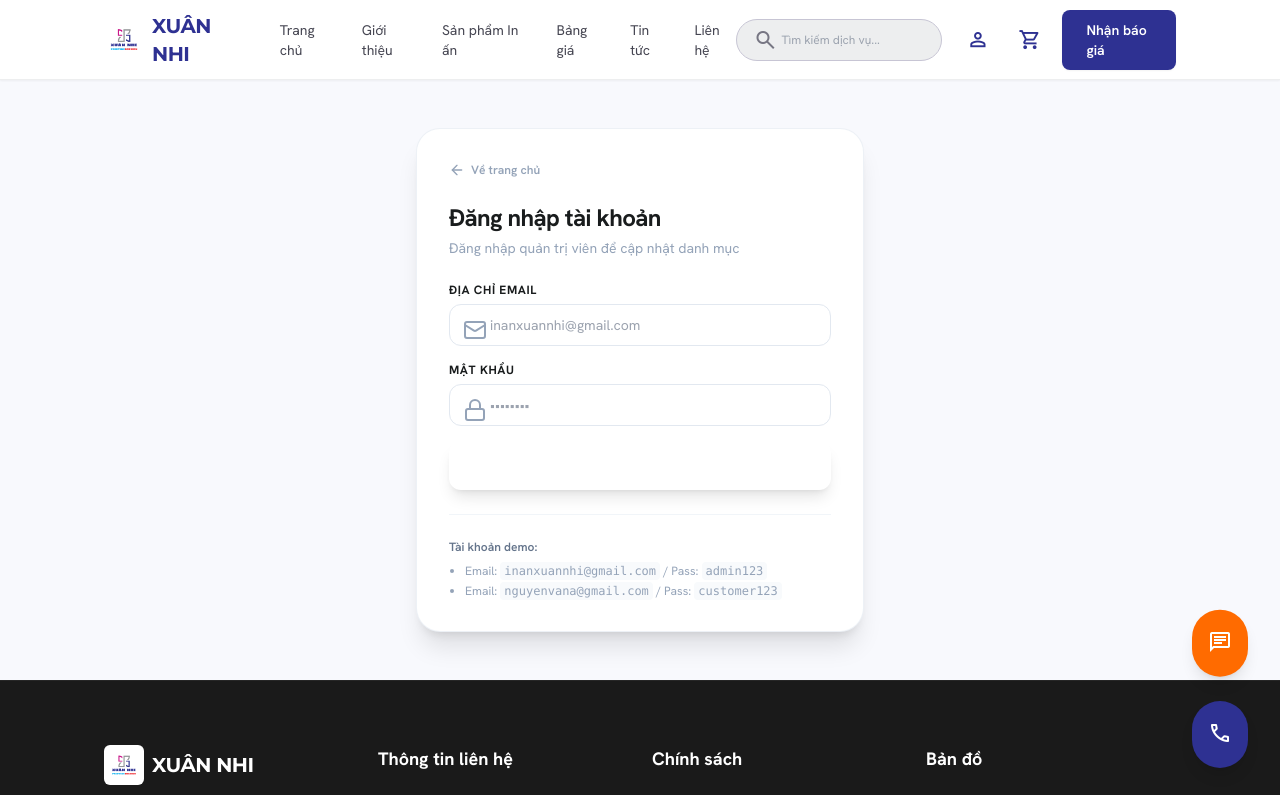
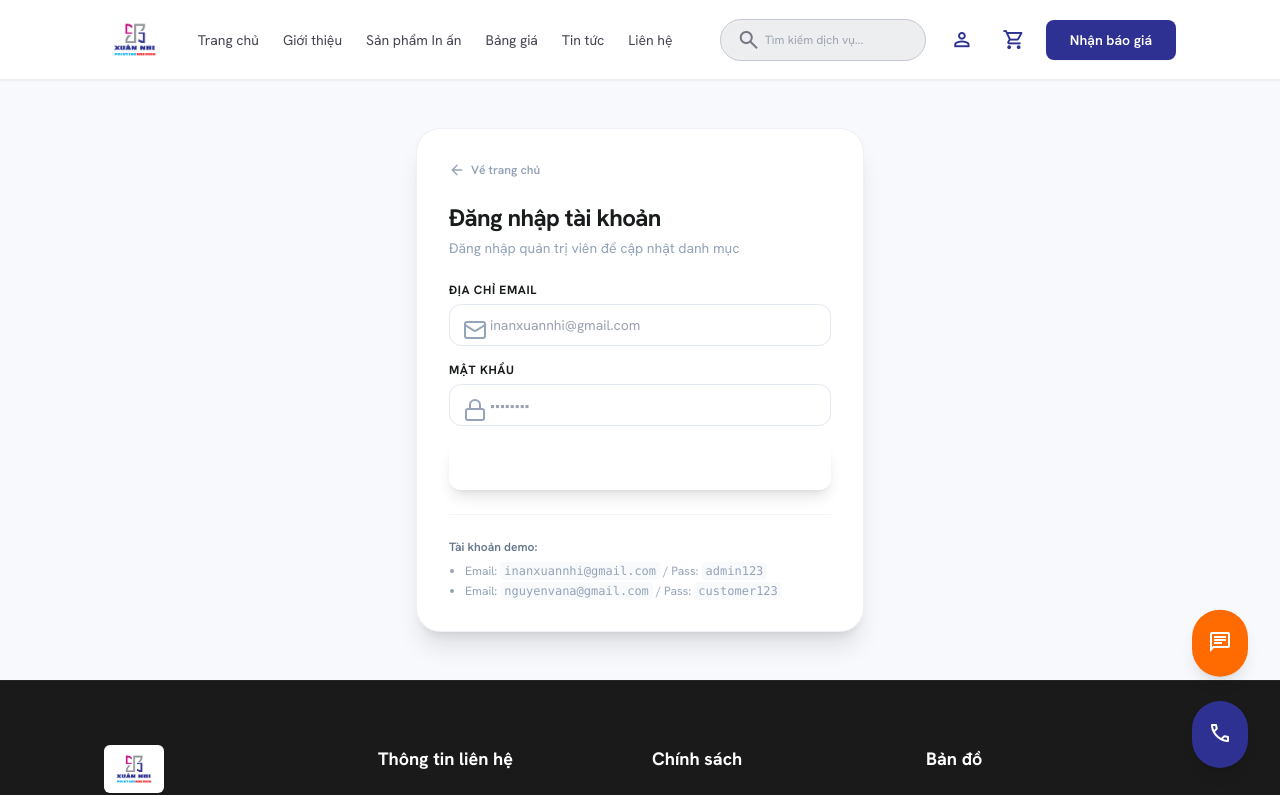
Before and after one commit to HoangDongDong/PrintingXuanNhi, a React (Vite) app in the folder frontend/: page /login in a window 1280 px wide. Shown: the top 795 px of the page. Built offline with nearby package versions, Linux system fonts and the light colour scheme; no server answers.

Commit message:
design: show only logo image in header and footer without brand text

```diff
--- a/frontend/src/components/Footer.jsx
+++ b/frontend/src/components/Footer.jsx
@@ -7,11 +7,8 @@ export default function Footer() {
       <div className="grid grid-cols-1 md:grid-cols-4 gap-gutter px-margin-mobile md:px-margin-desktop py-16 max-w-[1200px] mx-auto">
         {/* Brand Column */}
         <div className="space-y-6">
-          <Link to="/" className="flex items-center gap-2">
-            <img src="/logo.png" alt="Xuân Nhĩ Logo" className="h-10 w-10 object-contain bg-white rounded-md p-0.5" />
-            <span className="font-display-lg text-xl font-bold text-paper-white tracking-tight">
-              XUÂN NHI
-            </span>
+          <Link to="/" className="flex items-center">
+            <img src="/logo.png" alt="Xuân Nhĩ Logo" className="h-12 w-auto max-h-12 object-contain bg-white rounded-md p-1" />
           </Link>
           <p className="text-surface-variant text-sm opacity-80 leading-relaxed max-w-xs">
             Đơn vị cung cấp giải pháp in ấn hàng đầu Việt Nam. Cam kết chất lượng, tiến độ và sự hài lòng tuyệt đối của khách hàng.
--- a/frontend/src/components/Header.jsx
+++ b/frontend/src/components/Header.jsx
@@ -18,11 +18,8 @@ export default function Header() {
       <nav className="flex justify-between items-center px-margin-mobile md:px-margin-desktop w-full max-w-[1200px] mx-auto h-full">
         {/* Brand Logo */}
         <div className="flex items-center gap-8">
-          <Link to="/" className="flex items-center gap-2">
-            <img src="/logo.png" alt="Xuân Nhĩ Logo" className="h-10 w-10 object-contain" />
-            <span className="font-display-lg text-xl font-bold text-deep-navy tracking-tight">
-              XUÂN NHI
-            </span>
+          <Link to="/" className="flex items-center">
+            <img src="/logo.png" alt="Xuân Nhĩ Logo" className="h-12 w-auto max-h-12 object-contain" />
           </Link>
 
           {/* Navigation Links (Desktop) */}
```
